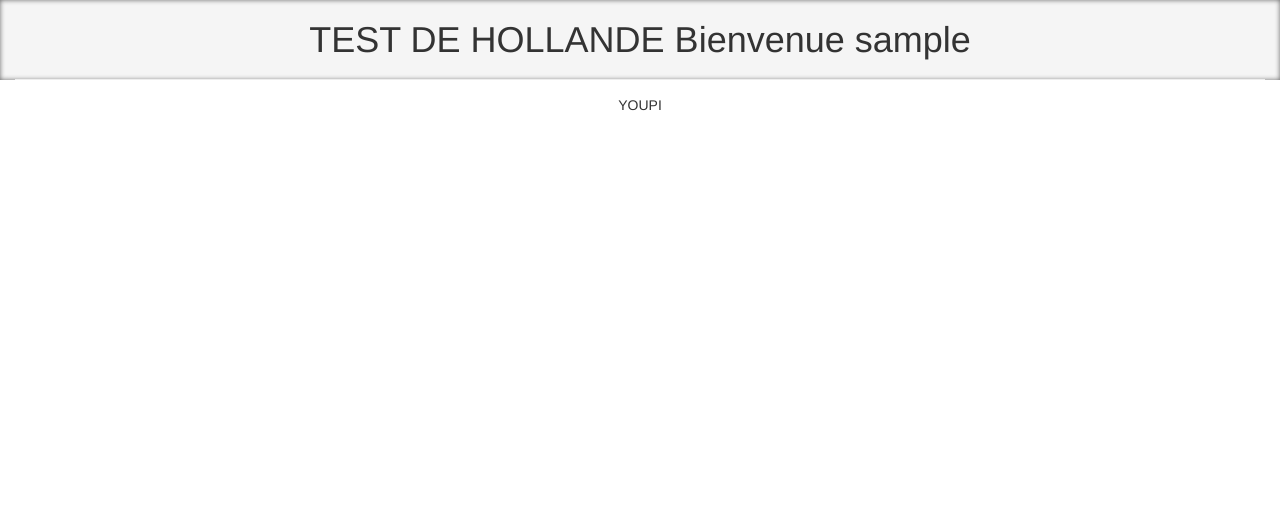
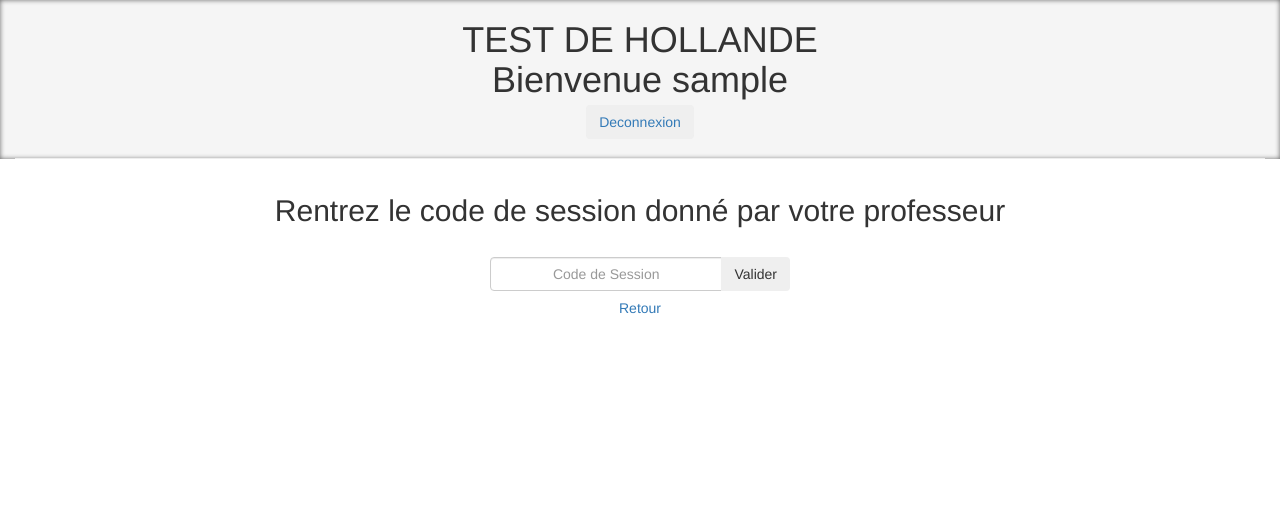
Before and after one commit to HmFlashy/Piscine, a PHP site: page /?page=rejoindreSession in a window 1280 px wide. Shown: the top 513 px of the page. Run offline with PHP 8.4, Linux system fonts and the light colour scheme; the visitor is signed in with stand-in values (Sample User, id 1); some libraries are stand-ins or nearby versions.

Commit message:
robustesse sites et apparence

```diff
--- /dev/null
+++ b/fonctions/deconnexion.php
@@ -0,0 +1,6 @@
+<?php
+session_start();
+session_destroy();
+header('Location: ../?');
+exit;
+?>
--- a/includes/acceuilEtu.php
+++ b/includes/acceuilEtu.php
@@ -1 +1 @@
-YOUPI
+<a href="?page=rejoindreSession"><input type="button" value="Rejoindre une session"></a>
--- a/includes/accueil.php
+++ b/includes/accueil.php
@@ -1,5 +1,5 @@
 <h2 id="titreAcc">Bienvenue ! Vous êtes sur un site interactif permettant de réaliser le test de Hollande.<br>Veuillez vous connecter.</h2>
-<a href='?page=connexionEtu'><input class="button" type="button" name="etudiant" value="ETUDIANT" style=""  style="color:black; font-weight:bold"onclick></a>
-<a href='?page=connexionProf'><input class="button" type="button" name="professeur" value="PROFESSEUR" style=""  style="color:black; font-weight:bold"onclick></a>
+<a href='?page=connexionEtu'><button class="button btn btn-primary" name="etudiant" style=""  style="color:black; font-weight:bold"onclick>Etudiant</button></a>
+<a href='?page=connexionProf'><button class="button btn btn-primary" name="professeur" style=""  style="color:black; font-weight:bold"onclick>Professeur</button></a>
 <br>
-<a href='?page=test'><input class="button" type="button" name="test" value="TEST" style=""  style="color:black; font-weight:bold"onclick></a>
+<a href='?page=test'><button class="button btn btn-primary" name="test" style=""  style="color:black; font-weight:bold"onclick>Test</button></a>
--- a/includes/connect.php
+++ b/includes/connect.php
@@ -5,7 +5,7 @@
 
 		try //On essaie de lancer la connexion, si tout se passe bien on continue
 		{
-			$bdd = new PDO('mysql:host=localhost; dbname=testdehollande; charset=utf8', 'root', '');
+			$bdd = new PDO('mysql:host=localhost; dbname=testdehollande; charset=utf8', 'root', 'root');
 		}
 		catch (Exception $e) //Si la connection échou on affiche l'erreur.
 		{
--- a/includes/entete.php
+++ b/includes/entete.php
@@ -1,14 +1,18 @@
 <div id='entete' class='container'>
-	<div class="page-header">
+	<div class="page-header" style="text-align: center;">
 			<h1 id="grostitre">TEST DE HOLLANDE
 			<?php
+			session_start();
 			session_set_cookie_params(0);
-			session_start();
 			if($_SESSION != NULL)
 			{
-				echo("Bienvenue " . $_SESSION['login']);
+				echo("<br>Bienvenue " . $_SESSION['login']);
+				echo('<div style="position:right; margin-top: auto; margin-bottom: auto;">
+					<a href="fonctions/deconnexion.php"><button class="btn btn-secondary" onclick="">Deconnexion</button></a>
+				</div>');
 			}
 			?>
 			</h1>
+
 	</div>
 </div>
--- /dev/null
+++ b/includes/rejoindreSession.php
@@ -0,0 +1,58 @@
+<?php
+	$erreur='';
+	$code='';
+	if(!empty($_POST))
+	{
+		if(empty($_POST['codeSess']))
+		{
+			$erreur="Rentrez un code";
+		}
+		else
+		{
+			$code=$_POST['codeSess'];
+			$test = $connexion -> prepare('SELECT idSession,codeSession FROM session WHERE codeSession= ?');
+			$test -> execute(array($code));
+			$existance = $test -> fetch();
+			if($existance==0)
+			{
+				$erreur = "Code inexistant";
+			}
+			else
+			{
+				$idSession = $existance["idSession"];
+				$test = $connexion -> prepare('SELECT count(*) AS present FROM appartenir WHERE idSession= :idSession AND idEleve= :idEleve');
+				$test -> execute(array(
+					'idSession' => $idSession,
+					'idEleve' => $_SESSION['idEleve']
+					));
+				$present = $test -> fetch();
+				if($present['present'] == 1)
+				{
+					$erreur = "Vous êtes déja dans cette session.";
+				}
+				else
+				{
+					$test = $connexion -> prepare('INSERT INTO appartenir (idEleve,idSession) VALUES (:idEleve, :idSession)');
+					$test -> execute(array(
+						':idEleve' => $_SESSION['idEleve'],
+						':idSession' => $idSession['idSession']
+						));
+					header('Location: ?page=acceuilEtu');
+					exit();
+				}
+			}
+		}
+	}
+?>
+<h2>Rentrez le code de session donné par votre professeur</h2>
+<br>
+<?php echo($erreur); ?>
+<form action="#" method="post" id="rejSess">
+    <div class="input-group">
+      <input type="text" name="codeSess" class="form-control" placeholder="Code de Session">
+      <span class="input-group-btn">
+        <input class="btn btn-secondary" type="submit" value="Valider" id="valider">
+      </span>
+    </div>
+</form>
+<a class="btn btn-secondary" href="?" role="button">Retour</a>
--- a/index.php
+++ b/index.php
@@ -14,15 +14,28 @@
 	<body>
 	<?php include('includes/connect.php');?>
 	<?php include('includes/entete.php');?>
-		<div id="corps" class="container" style="margin-top: 15px">
+		<div id="corps" class="container" style="margin-top: 15px; text-align: center;">
 			<?php
 				if($_SESSION == NULL)
 				{
+					if(isset($_GET['page']))
+					{
+						if(($_GET['page'] == "connexionEtu") OR ($_GET['page'] == "connexionProf") OR ($_GET['page'] == "test"))
+						{
+							$nomPage = 'includes/' . $_GET['page'] . '.php';
+						}
+						else
+						{
 							$nomPage = 'includes/accueil.php';
+						}
+					}
+					else
+					{
+						$nomPage = 'includes/accueil.php';
+					}
 				}
 				elseif ($_SESSION['etudiant'] == 1) {
 					$nomPage = 'includes/acceuilEtu.php';
-				}
 					if(isset($_GET['page']))
 					{
 						$paramPage ='includes/' . addslashes($_GET['page']) . '.php';
@@ -31,6 +44,7 @@
 							$nomPage = $paramPage;
 						}
 					}
+				}
 				include($nomPage);
 			?>
 		</div>
--- a/styles.css
+++ b/styles.css
@@ -22,6 +22,10 @@ body
 	filter:progid:DXImageTransform.Microsoft.Shadow(color=#656565, Direction=NaN, Strength=5);
 }
 
+button
+{
+	text-decoration: none;
+}
 #titre
 {
 	float:left;
@@ -86,18 +90,6 @@ footer
 	width:100%;
 	background: white;
 }
-table
-{
-	margin-top: 15px;
-    margin-left: auto;
-    margin-right: auto;
-    border-spacing: 5px;
-	text-align: center;
-}
-td
-{
-	text-align: left;
-}
 
 input
 {
@@ -142,19 +134,6 @@ input
 	text-decoration: none;
 	vertical-align: middle;
 }
-button
-{
-	background: white;
-	border-radius: 0px;
-	padding: 6px 12px;
-	margin-bottom: 0;
-	font-size: 14px;
-	font-weight: normal;
-	line-height: 1.42857143;
-	text-align: center;
-	vertical-align: middle;
-	text-decoration: none;
-}
 
 span
 {
@@ -178,6 +157,18 @@ span
 
 @media (min-width: 700px)
 {
+	.connex
+	{
+		margin-left: auto;
+   		margin-right: auto;
+		width: 300px;
+	}
+	#rejSess
+	{
+		margin-left: auto;
+   		margin-right: auto;
+		width: 300px;
+	}
 	#questionnaire
 	{
 		margin-left: 10%;
```
Also changed, not shown: includes/connexionEtu.php (+20 -21 lines), includes/inscriptionEtu.php (+3 -7 lines), includes/inscriptionProf.php (+13 -27 lines). Lines whose indentation alone changed are shown as unchanged.
